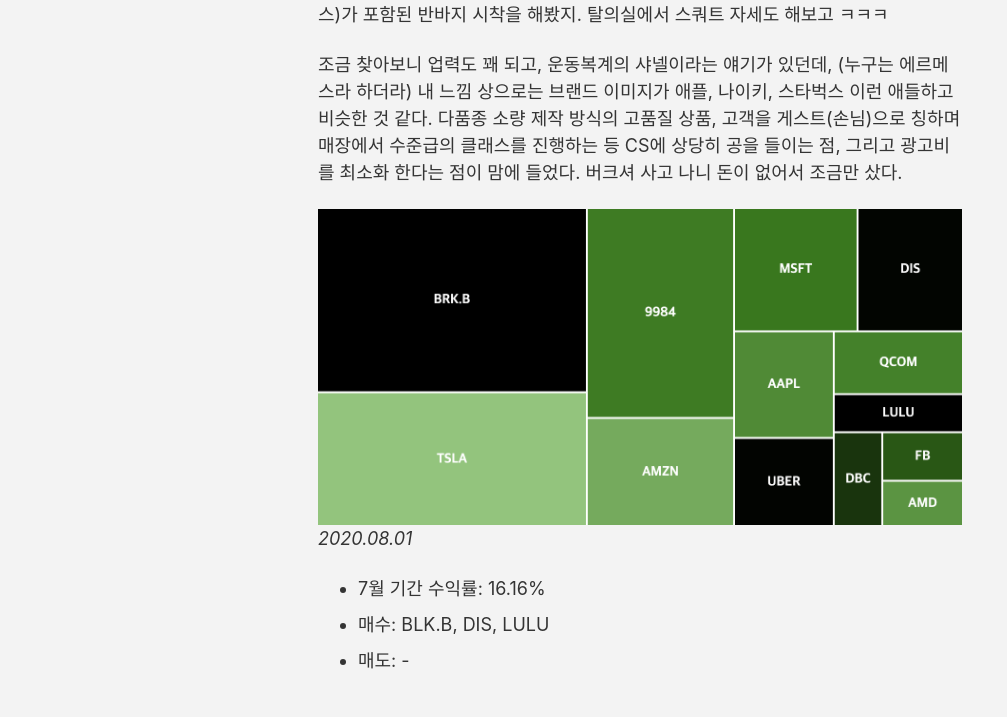
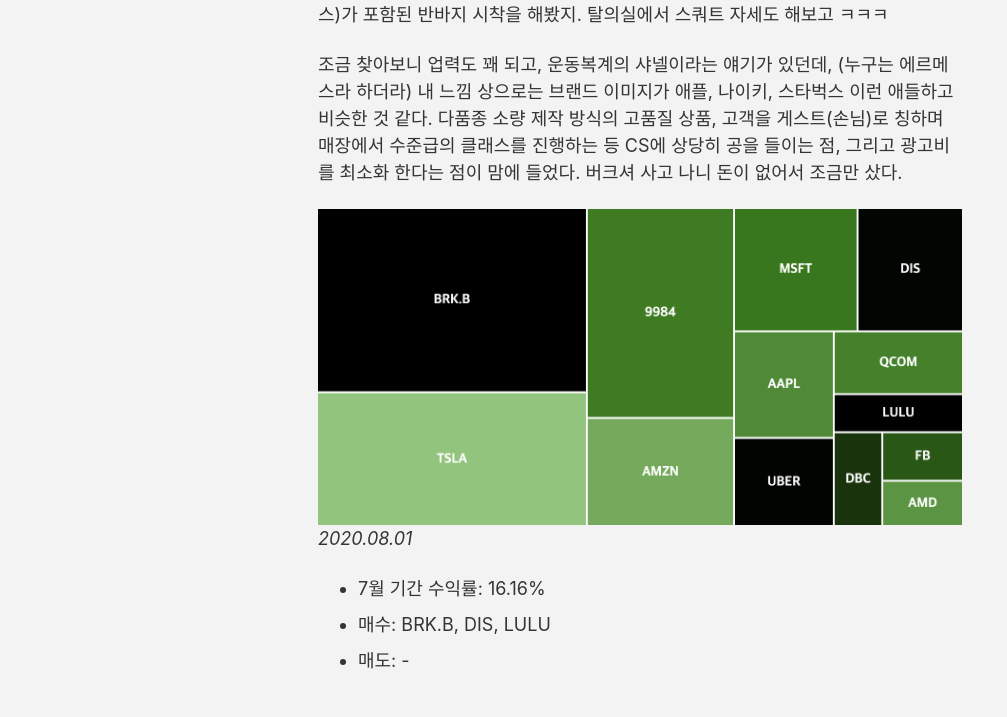
Before and after one commit to flowerkk/flowerkk.github.io, a Jekyll site: the page built from _posts/closing/2020-08-01-closing_jul.md, in a window 1280 px wide and 1400 px high, scrolled down 858 px. Shown: the part 206-923 px from the top of the window, without its empty margins (0-1007 px from the left). Built offline with Jekyll 4.4.1, drawn with Linux system fonts in a browser that asks for light colours; cached includes are drawn as plain includes; nearby versions of some CDN libraries.

Commit message:
fix typo

```diff
--- a/_posts/closing/2020-08-01-closing_jul.md
+++ b/_posts/closing/2020-08-01-closing_jul.md
@@ -23,11 +23,11 @@ tags: BRK.B DIS LULU
 
 좋다 좋다해서 뭐가 그리 좋은지 궁금했는데, 마침 가까운 거리에 사용자가 있더라. 요즘 광고 많이 하는 안다르랑은 뭐가 그리 다르냐 했더니 비교할 수준이 아니라 하더라고. 비싸긴 한데 그만한 값어치를 한단다. 그래서 또 매장에 들러 추천하는 라이너(레깅스)가 포함된 반바지 시착을 해봤지. 탈의실에서 스쿼트 자세도 해보고 ㅋㅋㅋ
 
-조금 찾아보니 업력도 꽤 되고, 운동복계의 샤넬이라는 얘기가 있던데, (누구는 에르메스라 하더라) 내 느낌 상으로는 브랜드 이미지가 애플, 나이키, 스타벅스 이런 애들하고 비슷한 것 같다. 다품종 소량 제작 방식의 고품질 상품, 고객을 게스트(손님)으로 칭하며 매장에서 수준급의 클래스를 진행하는 등 CS에 상당히 공을 들이는 점, 그리고 광고비를 최소화 한다는 점이 맘에 들었다. 버크셔 사고 나니 돈이 없어서 조금만 샀다.
+조금 찾아보니 업력도 꽤 되고, 운동복계의 샤넬이라는 얘기가 있던데, (누구는 에르메스라 하더라) 내 느낌 상으로는 브랜드 이미지가 애플, 나이키, 스타벅스 이런 애들하고 비슷한 것 같다. 다품종 소량 제작 방식의 고품질 상품, 고객을 게스트(손님)로 칭하며 매장에서 수준급의 클래스를 진행하는 등 CS에 상당히 공을 들이는 점, 그리고 광고비를 최소화 한다는 점이 맘에 들었다. 버크셔 사고 나니 돈이 없어서 조금만 샀다.
 
 ![img](/assets/img/posts/2020-08-01-closing_jul/202007.png)
 *2020.08.01*
 
 * 7월 기간 수익률: 16.16%
-* 매수: BLK.B, DIS, LULU
+* 매수: BRK.B, DIS, LULU
 * 매도: -
```
